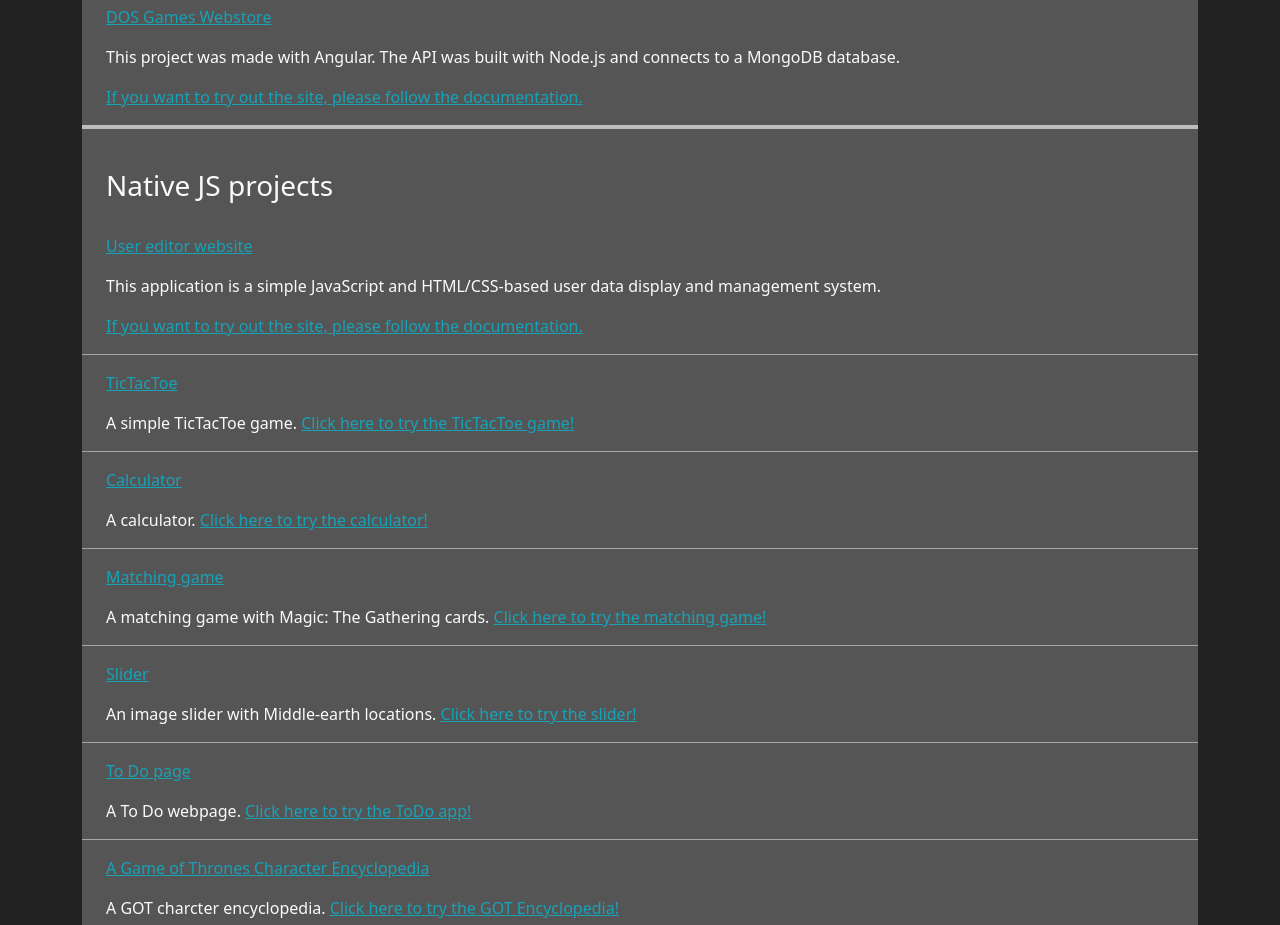
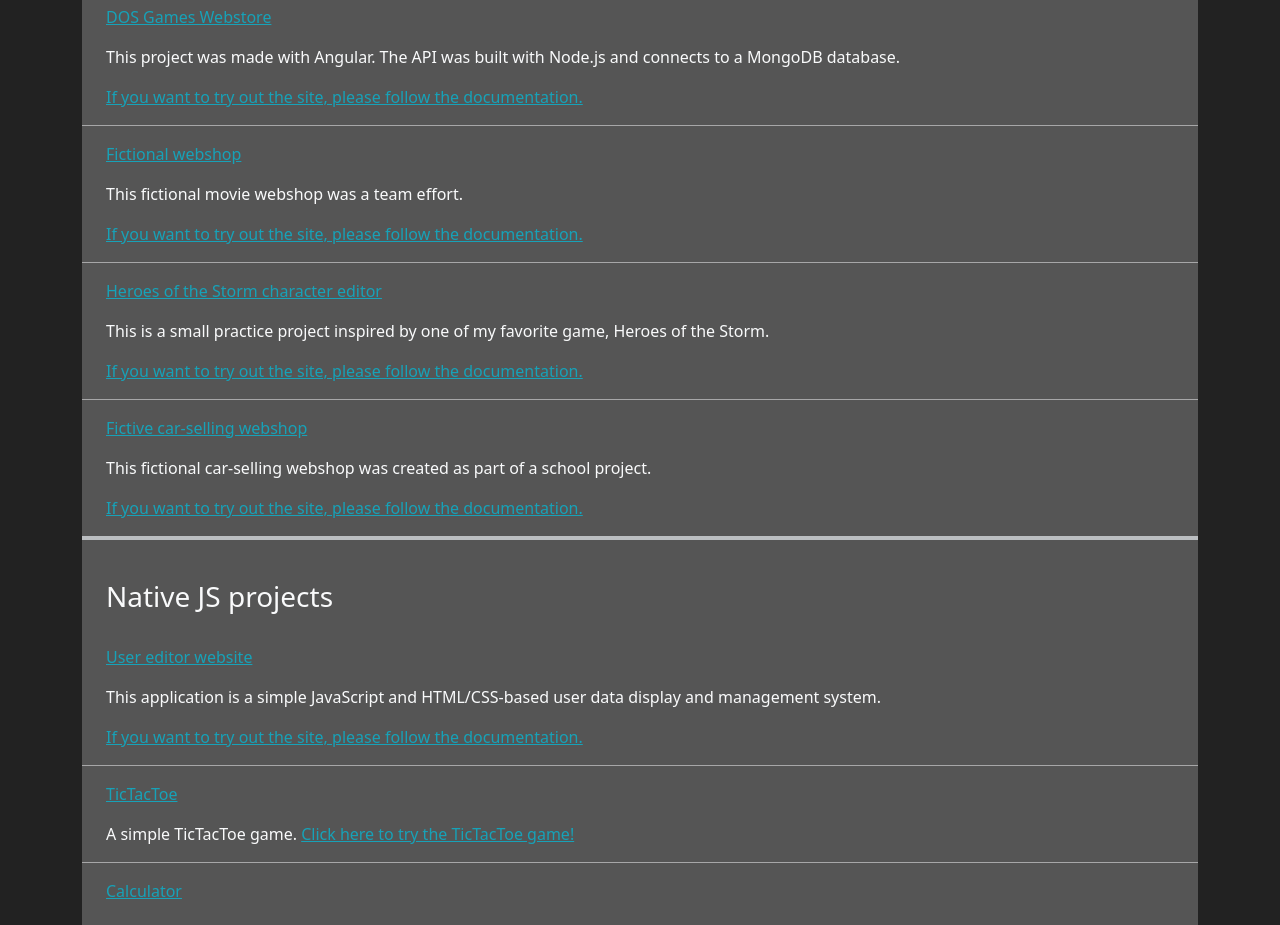
Before and after one commit to szilavi/szilaviCV, a website: page index.html in a window 1280 px wide. Shown: the part 809-1734 px from the top of the page. Drawn offline with nearby package versions, Linux system fonts and the light colour scheme.

Commit message:
updated angular projects

```diff
--- a/index.html
+++ b/index.html
@@ -107,6 +107,51 @@
         <a
           class="px-4"
           href="https://github.com/szilavi/fsapi-remek-assignment-szilavi/blob/master/README.md"
+          target="_blank"
+          >If you want to try out the site, please follow the documentation.
+        </a>
+        <hr class="col-12 opacity-50" />
+        <p class="px-4">
+          <a href="https://github.com/szilavi/webshop-code-bro" target="_blank"
+            >Fictional webshop</a
+          >
+        </p>
+        <p class="px-4">This fictional movie webshop was a team effort.</p>
+        <a
+          class="px-4"
+          href="https://github.com/szilavi/webshop-code-bro/blob/main/README.md"
+          target="_blank"
+          >If you want to try out the site, please follow the documentation.
+        </a>
+        <hr class="col-12 opacity-50" />
+        <p class="px-4">
+          <a href="https://github.com/szilavi/hots-projekt" target="_blank"
+            >Heroes of the Storm character editor</a
+          >
+        </p>
+        <p class="px-4">
+          This is a small practice project inspired by one of my favorite game,
+          Heroes of the Storm.
+        </p>
+        <a
+          class="px-4"
+          href="https://github.com/szilavi/hots-projekt/blob/main/README.md"
+          target="_blank"
+          >If you want to try out the site, please follow the documentation.
+        </a>
+        <hr class="col-12 opacity-50" />
+        <p class="px-4">
+          <a href="https://github.com/szilavi/car-webshop" target="_blank"
+            >Fictive car-selling webshop</a
+          >
+        </p>
+        <p class="px-4">
+          This fictional car-selling webshop was created as part of a school
+          project.
+        </p>
+        <a
+          class="px-4"
+          href="https://github.com/szilavi/car-webshop/blob/main/README.md"
           target="_blank"
           >If you want to try out the site, please follow the documentation.
         </a>
```
